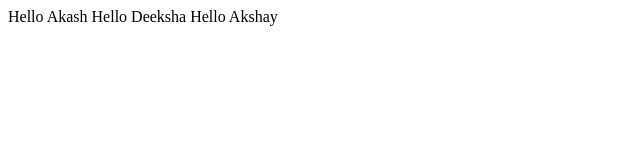
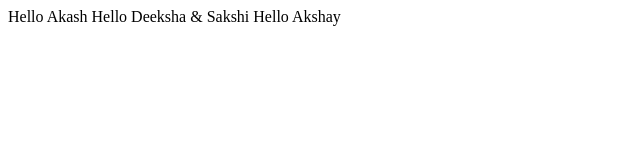
Before and after one commit to akash15767/CICDRepo, a plain HTML site: page index.html in a window 1280 px wide. Shown: the full height of the page, 0-640 px from the left. Drawn offline with Linux system fonts and the light colour scheme.

Commit message:
Update index.html

```diff
--- a/index.html
+++ b/index.html
@@ -1,7 +1,7 @@
 <html>
 <title>Akash</title>
 <body>Hello Akash
-Hello Deeksha
+Hello Deeksha & Sakshi
 Hello Akshay
 </body>
 </html>
```
